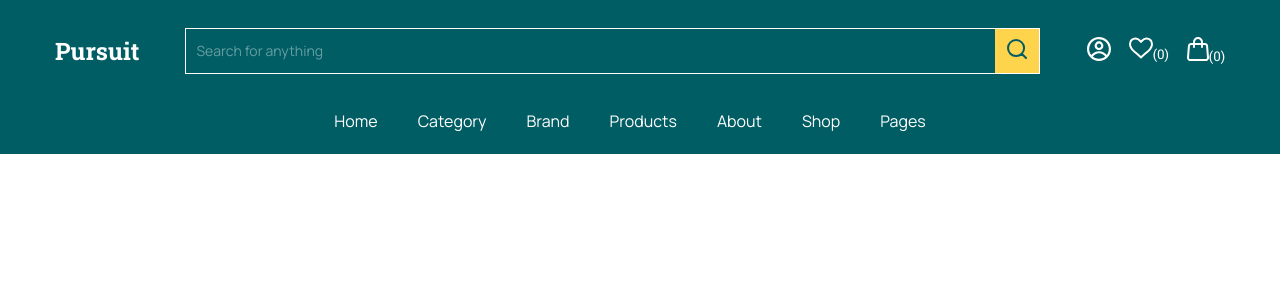
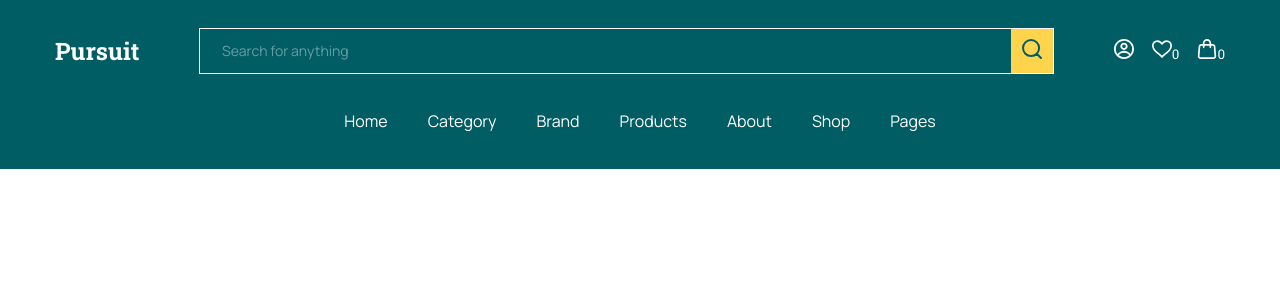
Before and after one commit to nguyenduc050514/E-Commerce, a React (Vite) app: page / in a window 1280 px wide. Shown: the top 300 px of the page. Built offline with nearby package versions, Linux system fonts and the light colour scheme.

Commit message:
Reponsive header && menu

```diff
--- a/src/assets/scss/base/_index.scss
+++ b/src/assets/scss/base/_index.scss
@@ -1,3 +1,4 @@
 @import "./reset";
 @import "./root";
 @import "./variable";
+@import "./responsive";
--- /dev/null
+++ b/src/assets/scss/base/_responsive.scss
@@ -0,0 +1,23 @@
+@mixin breakpoint($size) {
+   @if $size == xlarge {
+      @media (max-width: 1440px) {
+         @content;
+      }
+   } @else if $size == large {
+      @media (max-width: 1200px) {
+         @content;
+      }
+   } @else if $size == tablet-lg {
+      @media (max-width: 1024px) {
+         @content;
+      }
+   } @else if $size == medium {
+      @media (max-width: 768px) {
+         @content;
+      }
+   } @else if $size == small {
+      @media (max-width: 576px) {
+         @content;
+      }
+   }
+}
--- /dev/null
+++ b/src/components/header/action/action.jsx
@@ -0,0 +1,31 @@
+import styles from "@components/header/action/action.module.scss";
+import user from "@assets/icons/user.svg";
+import heart from "@assets/icons/heart.svg";
+import shop from "@assets/icons/Shop.svg";
+const Action = () => {
+   const itemIcons = [
+      {
+         src: user,
+      },
+      {
+         src: heart,
+         countCart: 0,
+      },
+      {
+         src: shop,
+         countCart: 0,
+      },
+   ];
+
+   return (
+      <div className={styles["action"]}>
+         {itemIcons.map(({ src, countCart }) => (
+            <button key={src}>
+               <img src={src} alt="user" className={styles["action-icon"]} />
+               <span>{countCart}</span>
+            </button>
+         ))}
+      </div>
+   );
+};
+export default Action;
--- /dev/null
+++ b/src/components/header/action/action.module.scss
@@ -0,0 +1,20 @@
+@import "@assets/scss/main.scss";
+@mixin flexItemCenter($direction: row, $items: center) {
+   display: flex;
+   align-items: $items;
+   flex-direction: $direction;
+}
+
+.action {
+   @include flexItemCenter($items: flex-start);
+   gap: 18px;
+
+   @include breakpoint(large) {
+      gap: 10px;
+   }
+
+   &-icon {
+      width: 20px;
+      height: 20px;
+   }
+}
--- a/src/components/header/header.module.scss
+++ b/src/components/header/header.module.scss
@@ -15,11 +15,18 @@
 .header {
    background: $primary-bg-color;
    color: #fff;
-   padding: 2.8rem 0 10px 0;
+   padding: 28px 0 10px 0;
    &__container {
       @include flexItemCenter();
       @extend %containerMaxWidth;
       justify-content: space-between;
+   }
+   @include breakpoint(large) {
+      padding: 10px 40px 0;
+   }
+
+   @include breakpoint(medium) {
+      padding: 25px 40px 0;
    }
 }
 
@@ -27,6 +34,11 @@
    &__title {
       font-weight: 700;
       font-size: 2.4rem;
+
+      @include breakpoint(large) {
+         min-width: 500px;
+         font-size: 2rem;
+      }
    }
 }
 
@@ -37,17 +49,33 @@
       justify-content: space-between;
       border: 1px solid #fff;
       padding: 0 0 0 1rem;
+
+      @include breakpoint(medium) {
+         display: none;
+      }
    }
+
    &-search__input {
       font-family: "Manrope";
-      width: 799px;
+      min-width: 799px;
+      width: 100%;
       height: 44px;
+      padding: 0 12px;
+
       &::placeholder {
          color: #fff;
-         font-family: Manrope;
+         font-family: "Manrope";
          font-size: 1.4rem;
          line-height: 2.4;
          opacity: 0.4;
+      }
+
+      @include breakpoint(large) {
+         min-width: 650px;
+      }
+
+      @include breakpoint(tablet-lg) {
+         min-width: 400px;
       }
    }
 
@@ -71,10 +99,9 @@
 
    &-navbar__items:first-child &-navbar__link {
       padding: 20px 20px 20px 0;
+
+      @include breakpoint(tablet-lg) {
+         padding: 15px 15px 15px 0;
+      }
    }
 }
-
-.action {
-   @include flexItemCenter($items: flex-start);
-   gap: 18px;
-}
--- a/src/components/header/index.jsx
+++ b/src/components/header/index.jsx
@@ -1,9 +1,7 @@
 import styles from "@components/header/header.module.scss";
 import search from "@assets/icons/search.svg";
-import user from "@assets/icons/user.svg";
-import heart from "@assets/icons/heart.svg";
-import shop from "@assets/icons/Shop.svg";
 import Navbar from "./navbar/navbar";
+import Action from "./action/action";
 const Header = () => {
    return (
       <header className={styles["header"]}>
@@ -30,20 +28,7 @@ const Header = () => {
                </div>
                {/* navbar */}
             </div>
-            {/* action */}
-            <div className={styles["action"]}>
-               <button>
-                  <img src={user} alt="user" />
-               </button>
-               <button>
-                  <img src={heart} alt="user" />
-                  <span>(0)</span>
-               </button>
-               <button>
-                  <img src={shop} alt="user" />
-                  <span>(0)</span>
-               </button>
-            </div>
+            <Action />
          </div>
          <Navbar />
       </header>
--- a/src/components/header/navbar/navbar.jsx
+++ b/src/components/header/navbar/navbar.jsx
@@ -1,5 +1,18 @@
 import styles from "@components/header/navbar/navbar.module.scss";
+import menu from "@assets/icons/menu.svg";
+import { useEffect, useState } from "react";
 const Navbar = () => {
+   const [isMobile, setIsMobile] = useState(false);
+   const [isToggleMenu, setIsToggleMenu] = useState(false);
+   useEffect(() => {
+      const checkIfMobile = () => {
+         setIsMobile(window.innerWidth <= 768);
+      };
+      checkIfMobile();
+      window.addEventListener("resize", checkIfMobile);
+      return () => window.removeEventListener("resize", checkIfMobile);
+   }, []);
+
    const navbarListItems = [
       {
          title: "Home",
@@ -31,8 +44,24 @@ const Navbar = () => {
       },
    ];
    return (
-      <div className="navig-navbar">
-         <ul className={styles["navig-navbar__list"]}>
+      <nav className={styles.navig}>
+         {isMobile && (
+            <div className={styles["navig-navbar__menu"]}>
+               <button
+                  onClick={() => setIsToggleMenu(!isToggleMenu)}
+                  className={`
+                     ${styles["navig-navbar__menu-btn"]}`}
+               >
+                  <img src={menu} alt="menu" />
+                  <span>Menu</span>
+               </button>
+            </div>
+         )}
+         <ul
+            className={`${styles["navig-navbar__list"]} ${
+               isToggleMenu ? styles["active"] : ""
+            }`}
+         >
             {navbarListItems.map(({ title, href }) => (
                <li key={title} className={styles["navig-navbar__items"]}>
                   <a href={href} className={styles["navig-navbar__link"]}>
@@ -41,7 +70,7 @@ const Navbar = () => {
                </li>
             ))}
          </ul>
-      </div>
+      </nav>
    );
 };
 export default Navbar;
--- a/src/components/header/navbar/navbar.module.scss
+++ b/src/components/header/navbar/navbar.module.scss
@@ -1,3 +1,4 @@
+@import "@assets/scss/main.scss";
 @mixin flexItemCenter($direction: row, $items: center) {
    display: flex;
    align-items: $items;
@@ -12,11 +13,35 @@
 }
 
 .navig {
+   position: relative;
+   padding: 0;
+   margin: 0;
    &-navbar__list {
       @include flexItemCenter();
       @extend %containerMaxWidth;
       width: fit-content;
       margin-top: 25px;
+      padding-bottom: 15px;
+      @include breakpoint(large) {
+         margin-top: 15px;
+      }
+      @include breakpoint(medium) {
+         display: none;
+         position: absolute;
+         top: 100%;
+         left: 0;
+         width: 100%;
+         background: $primary-bg-color;
+         flex-direction: column;
+         z-index: 1000;
+         padding: 0;
+         margin-top: 0;
+         box-shadow: 0 2px 5px rgba(0, 0, 0, 0.2);
+
+         &.active {
+            display: flex;
+         }
+      }
    }
 
    &-navbar__link {
@@ -24,9 +49,29 @@
       padding: 20px;
       font-size: 1.6rem;
       line-height: 2.8;
+
+      @include breakpoint(large) {
+         padding: 17px;
+         font-size: 1.4rem;
+         line-height: 2.5;
+      }
+
+      @include breakpoint(medium) {
+         display: block;
+         padding: 10px 0;
+      }
    }
 
-   &-navbar__items:first-child &-navbar__link {
-      padding: 20px 20px 20px 0;
+   &-navbar__items {
+      @include breakpoint(medium) {
+         width: 100%;
+         text-align: center;
+      }
+   }
+
+   &-navbar__menu-btn {
+      @include flexItemCenter();
+      gap: 10px;
+      padding: 15px 15px 15px 0;
    }
 }
```
Also changed, not shown: src/components/section/index.jsx (added, +19 -0 lines), src/assets/icons/menu.svg (added), src/components/section/section.module.scss (added).
